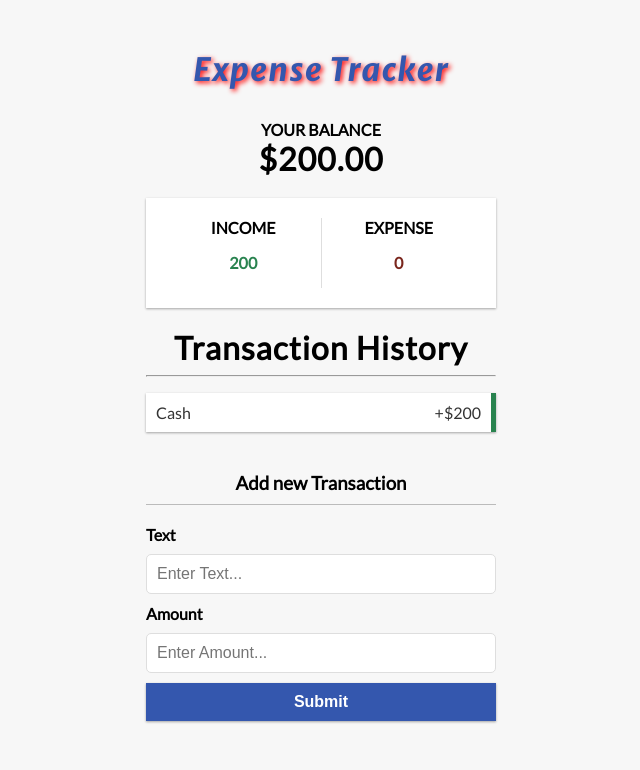
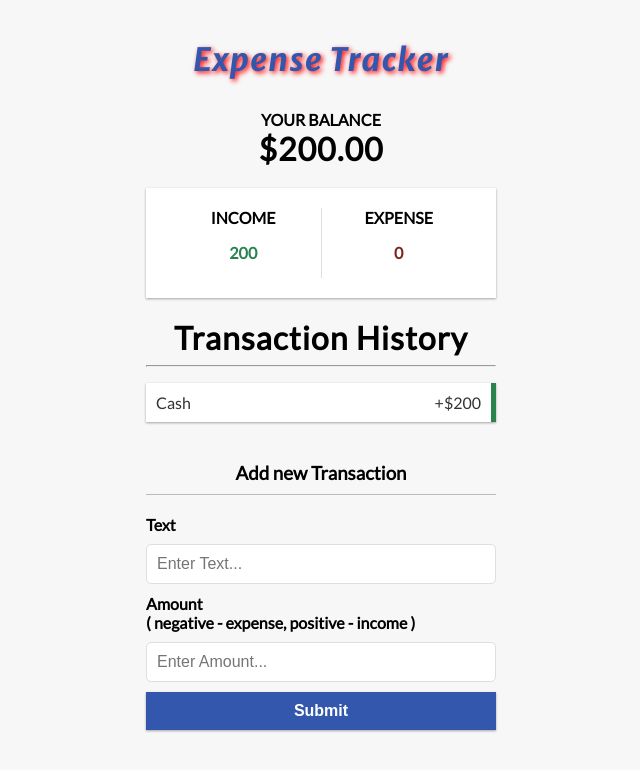
Before and after one commit to HamzaAhmedSheikh/ts-expense-tracker-with-pwa, a React (Create React App) app: page / in a window 1280 px wide. Shown: the top 770 px of the page, without its empty margins (319-959 px from the left). Built offline with nearby package versions, Linux system fonts and the light colour scheme.

Commit message:
add firebase

```diff
--- a/src/components/AddTransaction.tsx
+++ b/src/components/AddTransaction.tsx
@@ -51,7 +51,7 @@ export const AddTransaction = () => {
         </div>
 
         <div className='form-control'>
-          <label htmlFor='amount'> Amount </label>
+          <label htmlFor='amount'> Amount <br /> ( negative - expense, positive - income )       </label>
             <input
               type="number"
               className="w-full rounded-sm py-1 px-2 outline-none"
```
Also changed, not shown: firebase.json (added), 1 other file (tests, documents, lock files or other folders).
